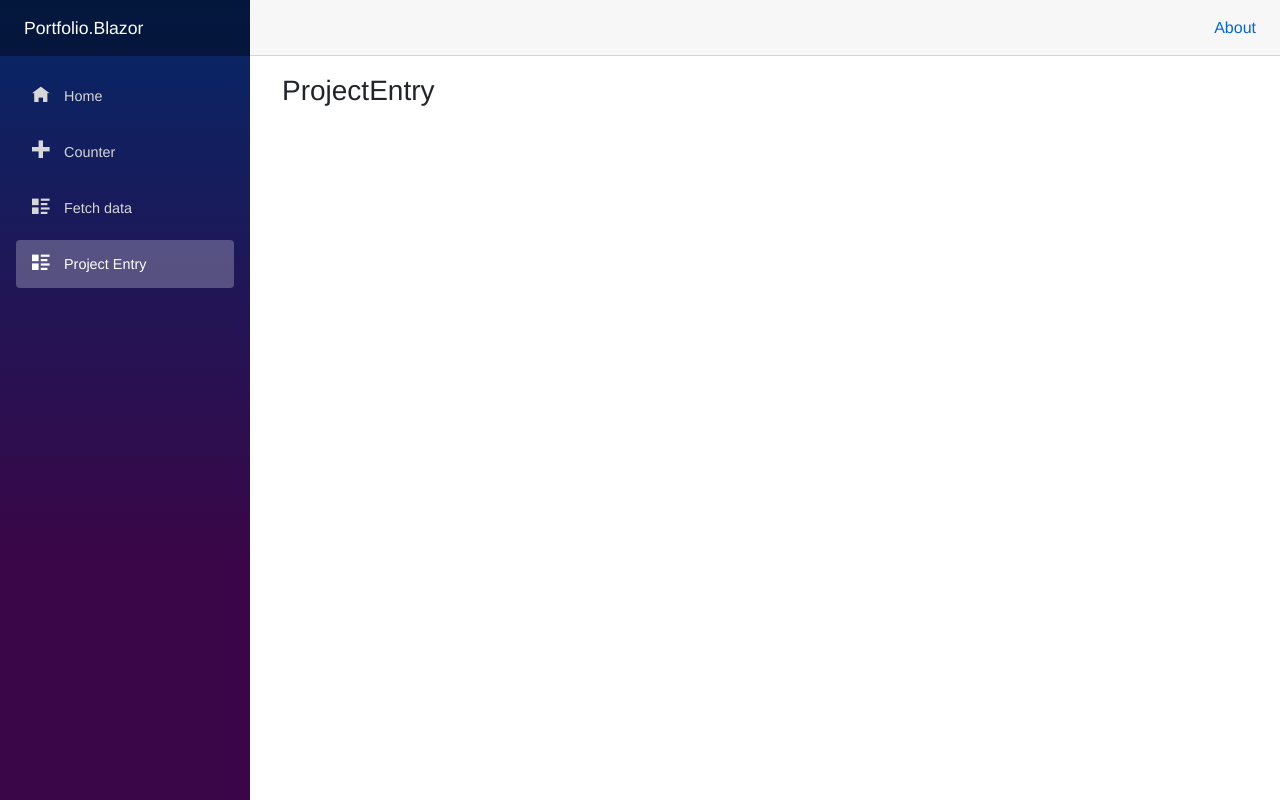
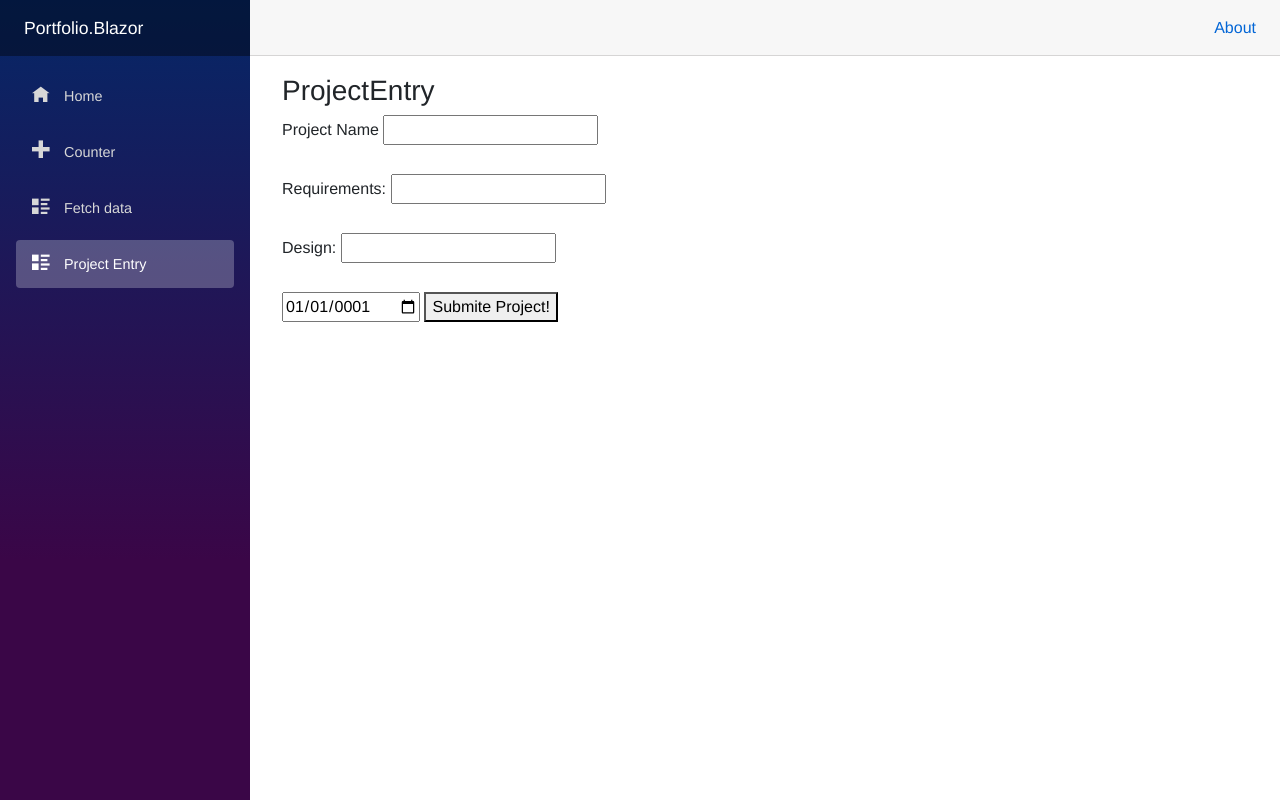
Before and after one commit to Delbert93/Portfolio, an ASP.NET Core app: page /ProjectEntry in a window 1280 px wide. Run offline with ASP.NET Core 8, Linux system fonts and the light colour scheme.

Commit message:
Added input for blazor page. Input does not go any where. Started working on shared project to connect my blazor page to my api

```diff
--- a/Portfolio.Blazor/Pages/ProjectEntry.razor
+++ b/Portfolio.Blazor/Pages/ProjectEntry.razor
@@ -1,7 +1,29 @@
 @page "/ProjectEntry"
 
 <h3>ProjectEntry</h3>
+<label>Project Name</label>
+<input type="text" @bind="title">
+<br>
+<br>
+<label>Requirements:</label>
+<input type="text" @bind="requirement">
+<br>
+<br>
+<label>Design:</label>
+<input type="text" @bind="design">
+<br>
+<br>
+<input type="date" @bind="completionDate"/>
+<button @onclick="addProjectToDatabase">Submite Project!</button>
 
 @code {
+    private string title;
+    private string requirement;
+    private string design;
+    private DateTime completionDate;
 
+    private void addProjectToDatabase()
+    {
+
+    }
 }
```
Also changed, not shown: Portfolio.Shared/Project.cs (added, +8 -0 lines), Portfolio.Blazor/Portfolio.Blazor.csproj, Portfolio.Shared/Portfolio.Shared.csproj (added), 1 other file.
